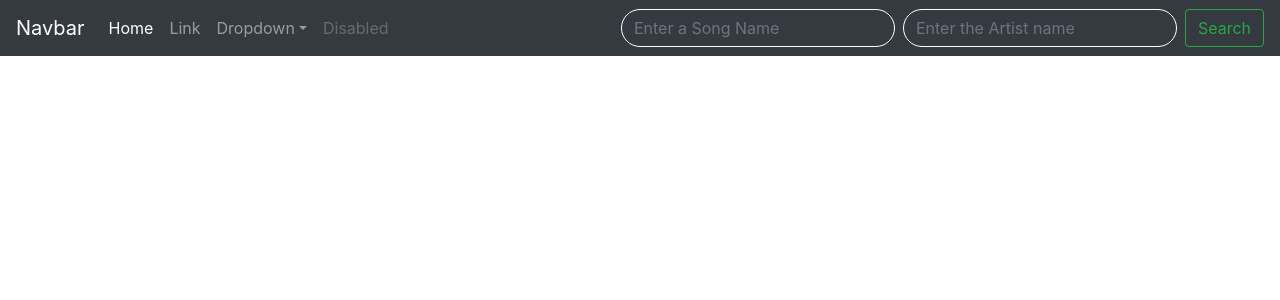
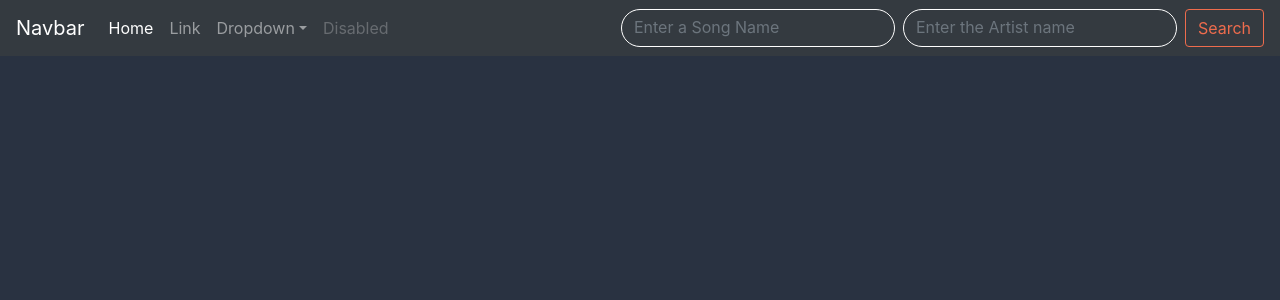
Before and after one commit to johnny-gangoo/projects-02-lyricalgenius, a React (Create React App) app in the folder lyricalgenius/: page /home in a window 1280 px wide. Shown: the top 300 px of the page. Built offline with nearby package versions, Linux system fonts and the light colour scheme.

Commit message:
Updated navbar css

```diff
--- a/lyricalgenius/src/components/userSongInput/getUserSongInput.css
+++ b/lyricalgenius/src/components/userSongInput/getUserSongInput.css
@@ -32,16 +32,17 @@ li {
 
 
 /*--------Multi Song Response Cards------------*/
+/* Using ID's allows for a higher priority over the typical bootstrap */
 .card {
     margin: 5px;
     border-style: none;
-    background-color: #000;
+    background-color: white !important;
+    border-radius: 30px !important;
     display: inline-block;
 }
 .card:hover {
-    box-shadow: 0 4px 8px 0 rgba(14, 17, 14, 0.911);
+    border: 50px #ee6c4d !important;
     transition: 0.2s;
-    background-color: #DDDDDD;
 }
 
 .card-body {
@@ -59,21 +60,84 @@ input.transparent-input{
     background-color:transparent !important;
     border-color: #ffffff;
     color: #ffffff;
+    caret-color: #ee6c4d;
+    padding-top: 4px;
  }
  input.transparent-input:focus{
     border-color:#ffffff;
     box-shadow: 0 0 0 0.1rem rgb(255, 255, 255);
     color: #ffffff;
+    caret-color: #ee6c4d;
  }
 
- /* Change the white to any color ;) */
+ /* USER INPUT */
 input:-webkit-autofill,
 input:-webkit-autofill:hover,
 input:-webkit-autofill:focus,
 input:-webkit-autofill:active  {
-    -webkit-box-shadow: 0 0 0 30px rgba(52, 58, 64, 1) inset !important;
+    -webkit-box-shadow: 0 0 0 30px rgba(61, 90, 128, 1) inset !important;
+    caret-color: #ee6c4d;
 }
 
 input:-webkit-autofill {
     -webkit-text-fill-color: white !important;
 }
+
+/* NAVBAR LOGO*/
+.logo {
+    max-height: 40px;
+}
+
+/* NAVBAR */
+.ournavbar{
+    background-color: #3d5a80;
+}
+
+/* NAVBAR LINKS */
+
+.nav-link {
+    color: white;
+}
+.nav-link:hover {
+    color: white;
+}
+
+.logo {
+    align-content: center;
+}
+
+.nav-item{
+    align-content: center;
+    text-align: center;
+}
+
+.nav-item:hover {
+    background-color: #ee6c4d;
+    color: white;
+    transition: 0.4s;
+    text-align: center;
+    align-content: center;
+}
+
+.btn-outline-success {
+    border-color: #ee6c4d !important;
+    color: #ee6c4d !important;
+}
+
+.btn-outline-success:hover{
+    border-color: #ee6c4d !important;
+    color: white !important;
+    background-color: #ee6c4d !important;
+}
+.btn-outline-success.focus, .btn-outline-success:focus {
+    box-shadow: 0 0 0 0.1rem rgba(238, 108, 77, 1) !important;
+}
+
+/* BACKGROUND BEFORE STUFF LOADED IN */
+html {
+    background: #293241;
+}
+
+.background {
+    background-color: #293241;
+}
```
